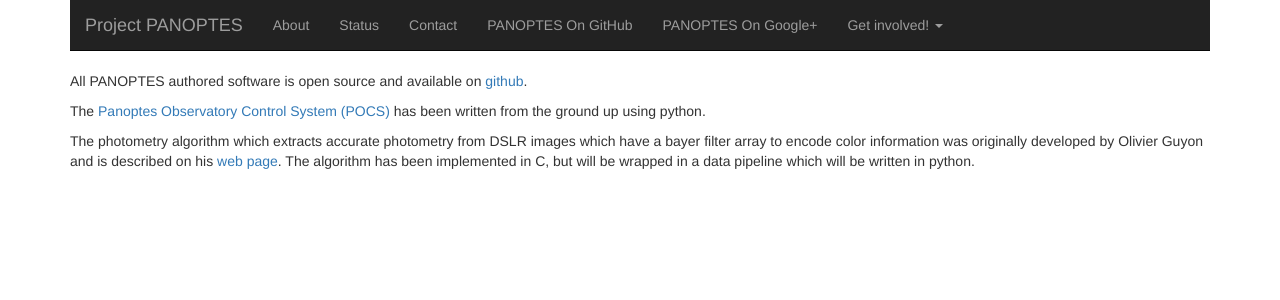
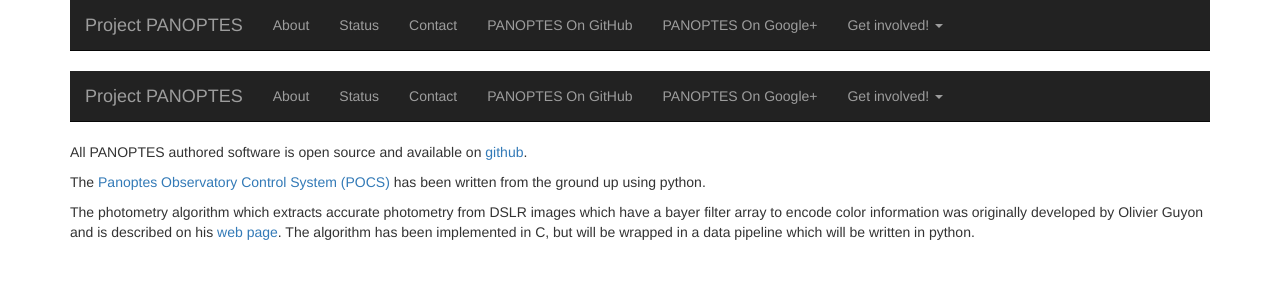
Before and after one commit to panoptes/panoptes.github.io, a Jekyll site: the page built from software.md, in a window 1280 px wide. Shown: the top 300 px of the page. Built offline with Jekyll 4.4.1, drawn with Linux system fonts in a browser that asks for light colours; nearby versions of some CDN libraries; library files that are not in the unit come from our copies.

Commit message:
* Adding a footer and header include * Cleaning up - about to clean more

```diff
--- /dev/null
+++ b/_includes/footer.html
@@ -0,0 +1,24 @@
+<!-- Bootstrap core JavaScript
+================================================== -->
+<!-- Placed at the end of the document so the pages load faster -->
+<script src="https://ajax.googleapis.com/ajax/libs/jquery/1.11.3/jquery.min.js"></script>
+<script src="../../dist/js/bootstrap.min.js"></script>
+<!-- IE10 viewport hack for Surface/desktop Windows 8 bug -->
+<!-- <script src="../../assets/js/ie10-viewport-bug-workaround.js"></script> -->
+
+<script>
+    (function(i, s, o, g, r, a, m) {
+        i['GoogleAnalyticsObject'] = r;
+        i[r] = i[r] || function() {
+            (i[r].q = i[r].q || []).push(arguments)
+        }, i[r].l = 1 * new Date();
+        a = s.createElement(o),
+            m = s.getElementsByTagName(o)[0];
+        a.async = 1;
+        a.src = g;
+        m.parentNode.insertBefore(a, m)
+    })(window, document, 'script', '//www.google-analytics.com/analytics.js', 'ga');
+
+    ga('create', 'UA-52227000-1', 'auto');
+    ga('send', 'pageview');
+</script>
--- /dev/null
+++ b/_includes/header.html
@@ -0,0 +1,39 @@
+<div class="navbar-wrapper">
+    <div class="container">
+
+        <nav class="navbar navbar-inverse navbar-static-top">
+            <div class="container">
+                <div class="navbar-header">
+                    <button type="button" class="navbar-toggle collapsed" data-toggle="collapse" data-target="#navbar" aria-expanded="false" aria-controls="navbar">
+                        <span class="sr-only">Toggle navigation</span>
+                        <span class="icon-bar"></span>
+                        <span class="icon-bar"></span>
+                        <span class="icon-bar"></span>
+                    </button>
+                    <a class="navbar-brand" href="/">Project PANOPTES</a>
+                </div>
+                <div id="navbar" class="navbar-collapse collapse">
+                    <ul class="nav navbar-nav">
+                        <li><a href="what.html">About</a></li>
+                        <li><a href="status.html">Status</a></li>
+                        <li><a href="contact.html">Contact</a></li>
+                        <li><a href="https://github.com/panoptes">PANOPTES On GitHub</a></li>
+                        <li><a href="https://plus.google.com/u/0/100843641079682994747/about">PANOPTES On Google+</a></li>
+                        <li class="dropdown">
+                            <a href="#" class="dropdown-toggle" data-toggle="dropdown" role="button" aria-haspopup="true" aria-expanded="false">Get involved! <span class="caret"></span></a>
+                            <ul class="dropdown-menu">
+                                <li><a href="hardware.html">Hardware</a></li>
+                                <li><a href="software.html">Software</a></li>
+                                <li><a href="#">Something else here</a></li>
+                                <li class="dropdown-header">Peolpe Involved</li>
+                                <li><a href="team.html">Team Members</a></li>
+                                <li><a href="#">PANOPTES Units</a></li>
+                            </ul>
+                        </li>
+                    </ul>
+                </div>
+            </div>
+        </nav>
+
+    </div>
+</div>
--- a/_layouts/default.html
+++ b/_layouts/default.html
@@ -32,6 +32,8 @@
 ================================================== -->
 
 <body>
+
+{% include header.html %}
     <div class="navbar-wrapper">
         <div class="container">
 
@@ -78,30 +80,8 @@
         </div>
     </div>
 
-    <!-- Bootstrap core JavaScript
-    ================================================== -->
-    <!-- Placed at the end of the document so the pages load faster -->
-    <script src="https://ajax.googleapis.com/ajax/libs/jquery/1.11.3/jquery.min.js"></script>
-    <script src="../../dist/js/bootstrap.min.js"></script>
-    <!-- IE10 viewport hack for Surface/desktop Windows 8 bug -->
-    <!-- <script src="../../assets/js/ie10-viewport-bug-workaround.js"></script> -->
+{% include footer.html %}
 
-    <script>
-        (function(i, s, o, g, r, a, m) {
-            i['GoogleAnalyticsObject'] = r;
-            i[r] = i[r] || function() {
-                (i[r].q = i[r].q || []).push(arguments)
-            }, i[r].l = 1 * new Date();
-            a = s.createElement(o),
-                m = s.getElementsByTagName(o)[0];
-            a.async = 1;
-            a.src = g;
-            m.parentNode.insertBefore(a, m)
-        })(window, document, 'script', '//www.google-analytics.com/analytics.js', 'ga');
-
-        ga('create', 'UA-52227000-1', 'auto');
-        ga('send', 'pageview');
-    </script>
 </body>
 
 </html>
```
